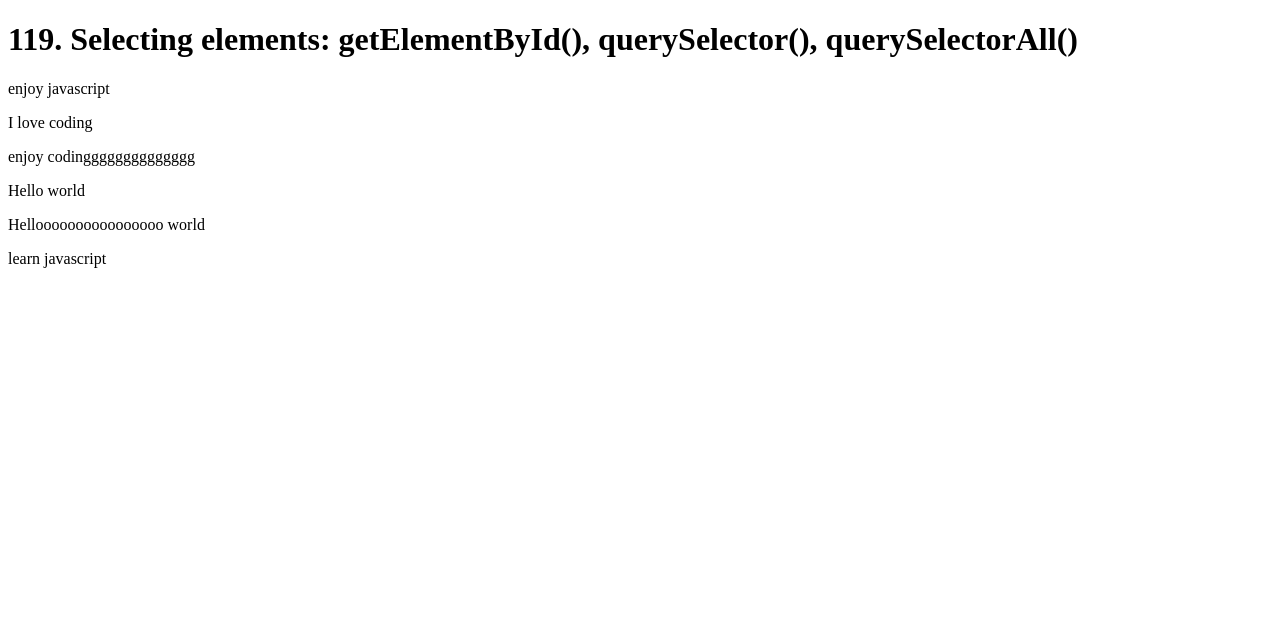
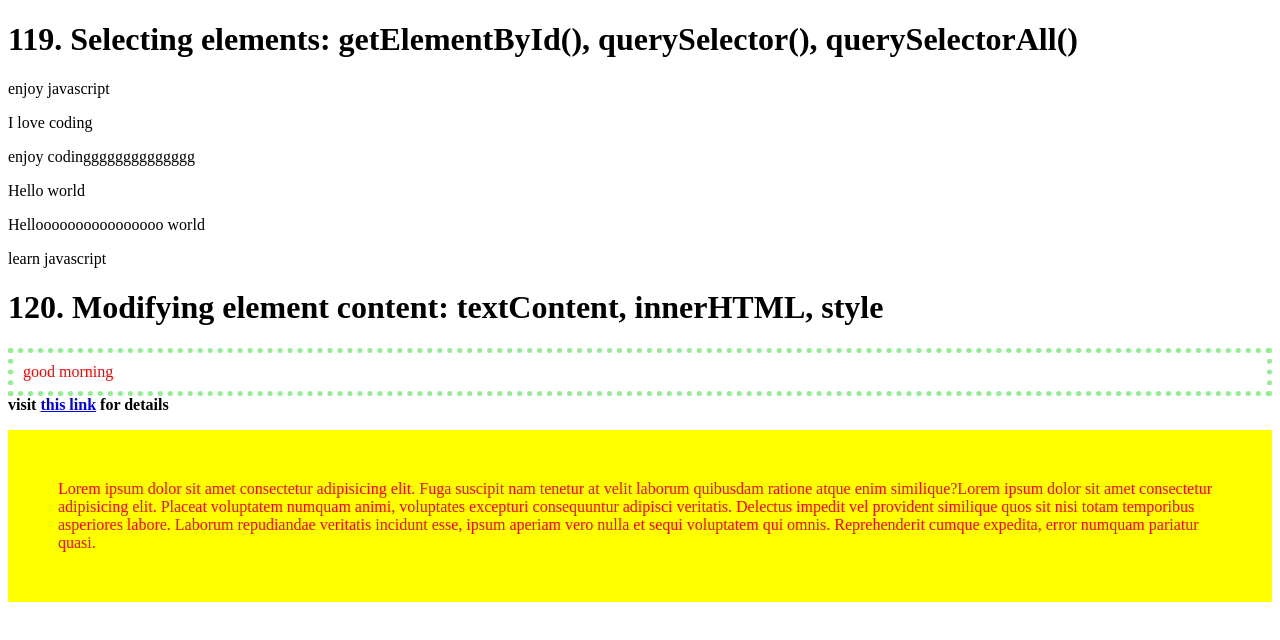
Before and after one commit to SohelShahid117/javascript-beginers-to-pro, a plain HTML site: page day-6/index.html in a window 1280 px wide. Drawn offline with Linux system fonts and the light colour scheme.

Commit message:
120. Modifying element content: textContent, innerHTML, style done

```diff
--- a/day-6/index.html
+++ b/day-6/index.html
@@ -22,6 +22,24 @@
     <p class="message">Helloooooooooooooooo world</p>
     <p class="message2">learn javascript</p>
 
+    <h1>120. Modifying element content: textContent, innerHTML, style</h1>
+    <div id="greeting">good morning</div>
+
+    <div id="info">click <b>here</b> to learn more</div>
+
+    <div>
+      <p class="text_contenet">
+        Lorem ipsum dolor sit amet consectetur adipisicing elit. Fuga suscipit
+        nam tenetur at velit laborum quibusdam ratione atque enim
+        similique?Lorem ipsum dolor sit amet consectetur adipisicing elit.
+        Placeat voluptatem numquam animi, voluptates excepturi consequuntur
+        adipisci veritatis. Delectus impedit vel provident similique quos sit
+        nisi totam temporibus asperiores labore. Laborum repudiandae veritatis
+        incidunt esse, ipsum aperiam vero nulla et sequi voluptatem qui omnis.
+        Reprehenderit cumque expedita, error numquam pariatur quasi.
+      </p>
+    </div>
+
     <script src="./js/app.js"></script>
   </body>
 </html>
--- a/day-6/js/app.js
+++ b/day-6/js/app.js
@@ -22,3 +22,31 @@ console.log(msg[0].innerText);
 msg.forEach((m) => {
   console.log(m.innerText);
 });
+
+//120. Modifying element content: textContent, innerHTML, style
+const greeting = document.getElementById("greeting");
+console.log(greeting);
+console.log(greeting.textContent);
+console.log(greeting.innerText);
+// greeting.textContent = "good evening";
+// setTimeout(() => {
+//   greeting.textContent = "good evening";
+// }, 5000);
+
+const info = document.getElementById("info");
+console.log(info);
+info.innerHTML =
+  "<b> visit <a href='https://www.w3schools.com' target='_blank'>this link</a> for details </b> ";
+
+greeting.style.color = "red";
+greeting.style.padding = "10px";
+greeting.style.border = "5px dotted lightGreen";
+
+const textContenet = document.getElementsByClassName("text_contenet");
+console.log(textContenet);
+console.log(textContenet[0].innerText);
+textContenet[0].style.color = "red";
+textContenet[0].style.backgroundColor = "yellow";
+textContenet[0].style.padding = "50px";
+
+//121. Adding and removing elements dynamically with JavaScript
```
